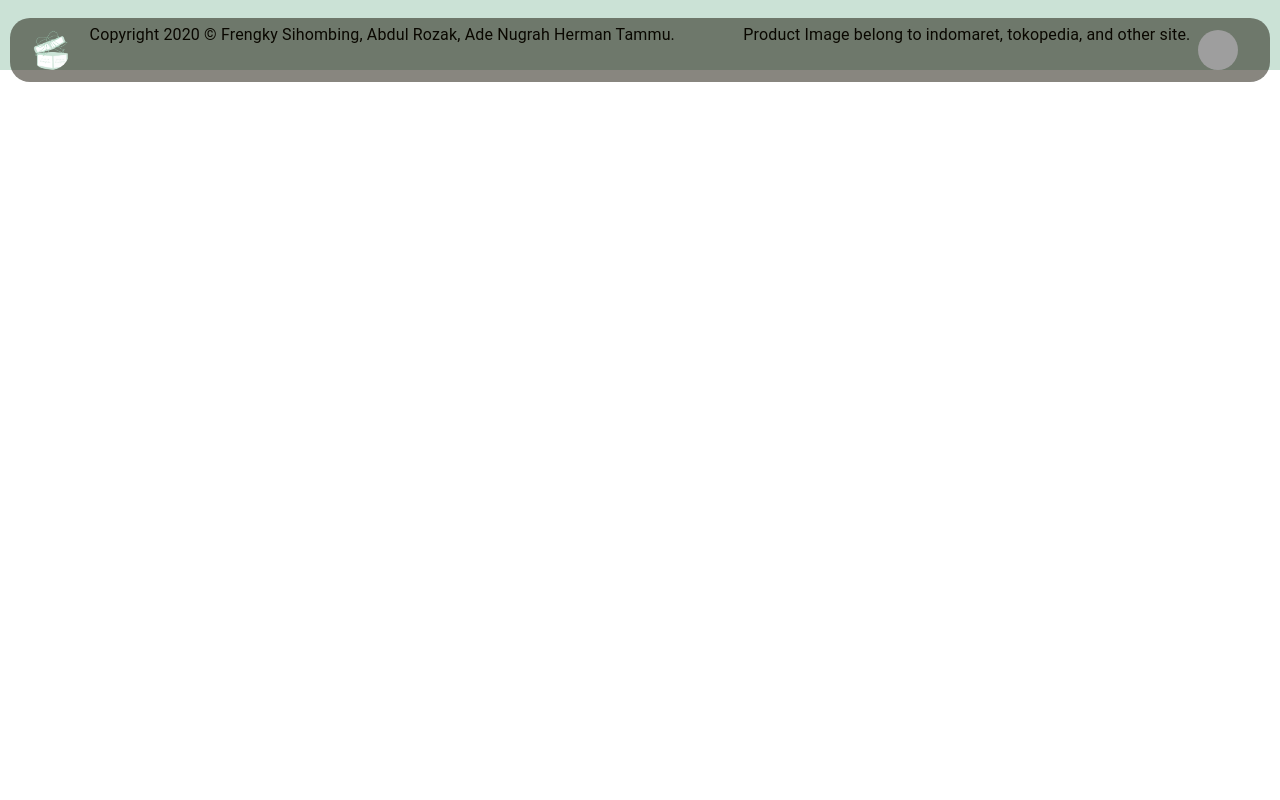
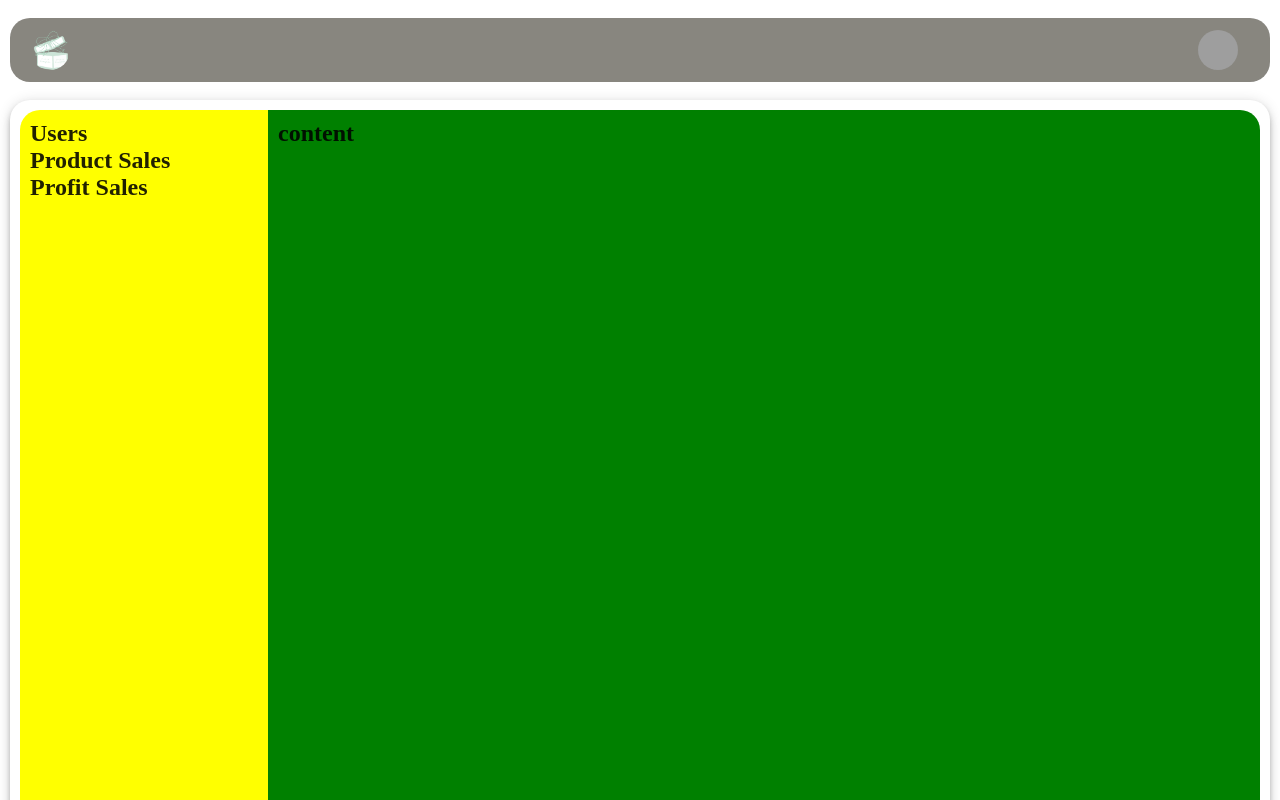
Before and after one commit to rozakus/Final_Project_Web-1, a React (Create React App) app: page /admin in a window 1280 px wide. Shown: the top 800 px of the page. Built offline with nearby package versions, Linux system fonts and the light colour scheme; no server answers; grey boxes are pictures that could not be loaded.

Commit message:
admin page

```diff
--- a/src/app.jsx
+++ b/src/app.jsx
@@ -21,6 +21,7 @@ import HistoryTransaction from './pages/historyTransaction'
 import UserInfo from './pages/userInfo'
 import ProductPage from './pages/productPage'
 import PackagePage from './pages/packagePage';
+import AdminPage from './pages/adminPage'
 
 class App extends Component {
 
@@ -61,6 +62,7 @@ class App extends Component {
                         <Route path='/userinfo' component={UserInfo} />
                         <Route path='/product' component={ProductPage} />
                         <Route path='/package' component={PackagePage} />
+                        <Route path='/admin' component={AdminPage} />
                     </Switch>
                     <Footer />
                 </div>
--- a/src/components/productPackage.jsx
+++ b/src/components/productPackage.jsx
@@ -34,7 +34,7 @@ class ProductPackage extends React.Component {
                     <CardActionArea style={styles.contentArea}>
                         <CardMedia image={item.img} component="img" style={styles.contentImage} />
                     </CardActionArea>
-                    <CardActions>
+                    <CardActions >
                         <Link to={`/productPackageDetails?${item.id_product_package}`}>
                             <Fab variant="extended" size="small" style={{ padding: 20, width: '100%', backgroundColor: '#cbe2d6', color: 'black' }}>
                                 <ShoppingCartIcon style={{ marginRight: 20 }} />
--- /dev/null
+++ b/src/pages/adminPage.jsx
@@ -0,0 +1,58 @@
+// import Component
+import React from 'react'
+
+// import UI
+import { Paper } from '@material-ui/core'
+
+// import Component
+
+// class component
+class AdminPage extends React.Component {
+    render() {
+        return (
+            <div style={styles.root}>
+                <Paper style={styles.rootContainer} elevation={5}>
+                    <div style={styles.sidebar}>
+                        <h2>Users</h2>
+                        <h2>Product Sales</h2>
+                        <h2>Profit Sales</h2>
+                    </div>
+                    <div style={styles.content}>
+                        <h2>content</h2>
+                    </div>
+                </Paper>
+            </div>
+        )
+    }
+}
+
+const styles = {
+    root: {
+        padding: '100px 10px 10px 10px',
+        height: 'auto',
+        display: 'flex',
+    },
+    rootContainer: {
+        minHeight: '100vh',
+        height: 'auto',
+        width: '100%',
+        borderRadius: 20,
+        padding: 10,
+        display: 'flex',
+    },
+    sidebar: {
+        width: '20%',
+        height: '100%',
+        backgroundColor: 'yellow',
+        borderRadius: '20px 0 0 20px',
+        padding: 10
+    },
+    content: {
+        flex: 1,
+        backgroundColor: 'green',
+        borderRadius: '0 20px 20px 0',
+        padding: 10
+    }
+}
+
+export default AdminPage
```
